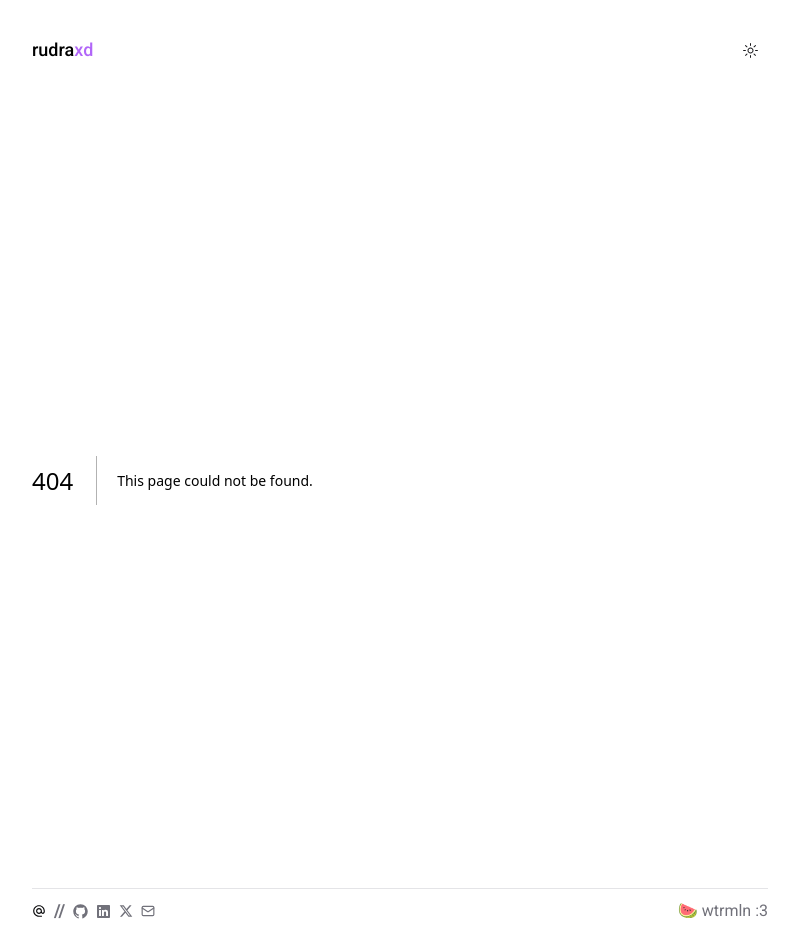
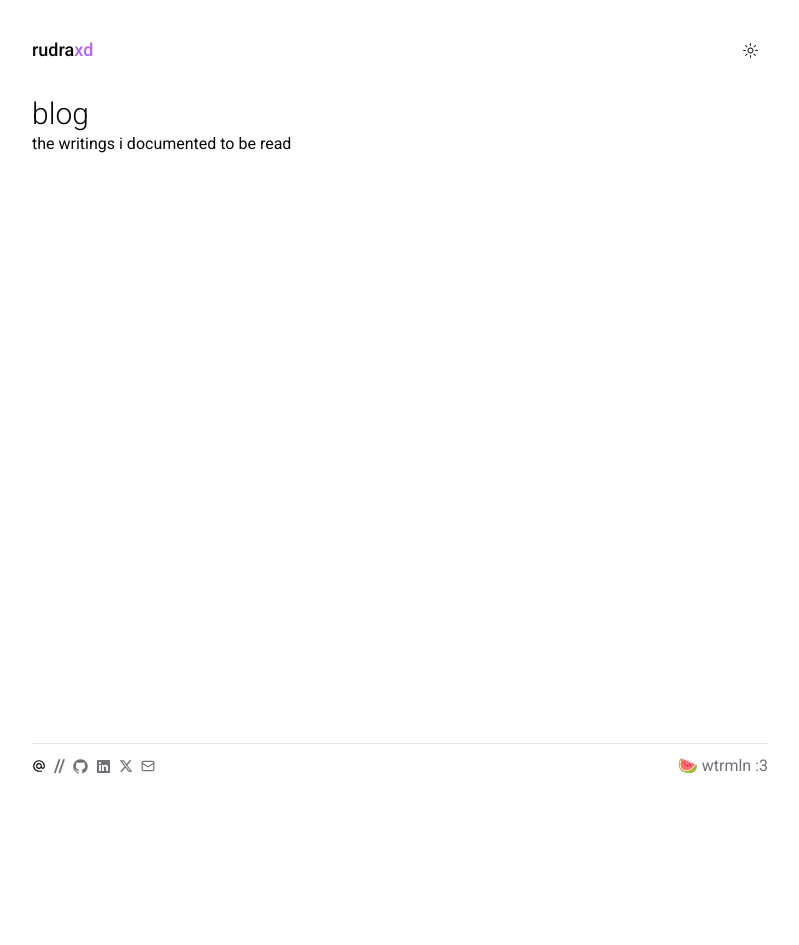
Before and after one commit to FireHead90544/w3, a Next.js app: page /blog in a window 1280 px wide. Before the commit this address had no page. Shown: the whole page, without its empty margins (240-1039 px from the left). After the commit the page ends 800 px from the top, so only its background shows below. Built offline with nearby package versions, Linux system fonts and the light colour scheme.

Commit message:
feat: create blog route

```diff
--- /dev/null
+++ b/app/blog/page.tsx
@@ -0,0 +1,10 @@
+export default function Blog() {
+	return (
+		<div className="flex flex-col space-y-6 my-4 w-full">
+			<div className="flex flex-col">
+				<h1 className="text-3xl font-light">blog</h1>
+				<span>the writings i documented to be read</span>
+			</div>
+		</div>
+	);
+}
```
